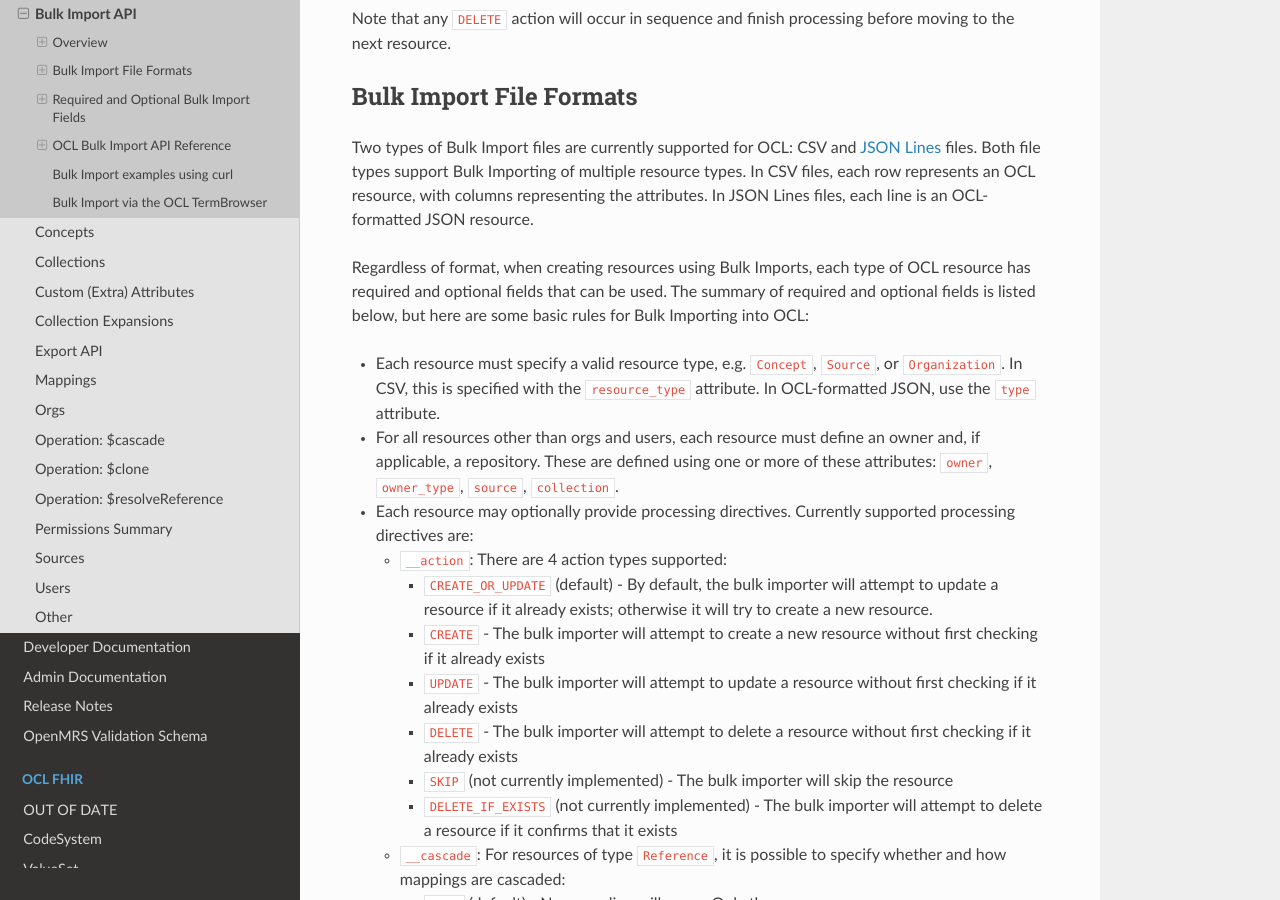
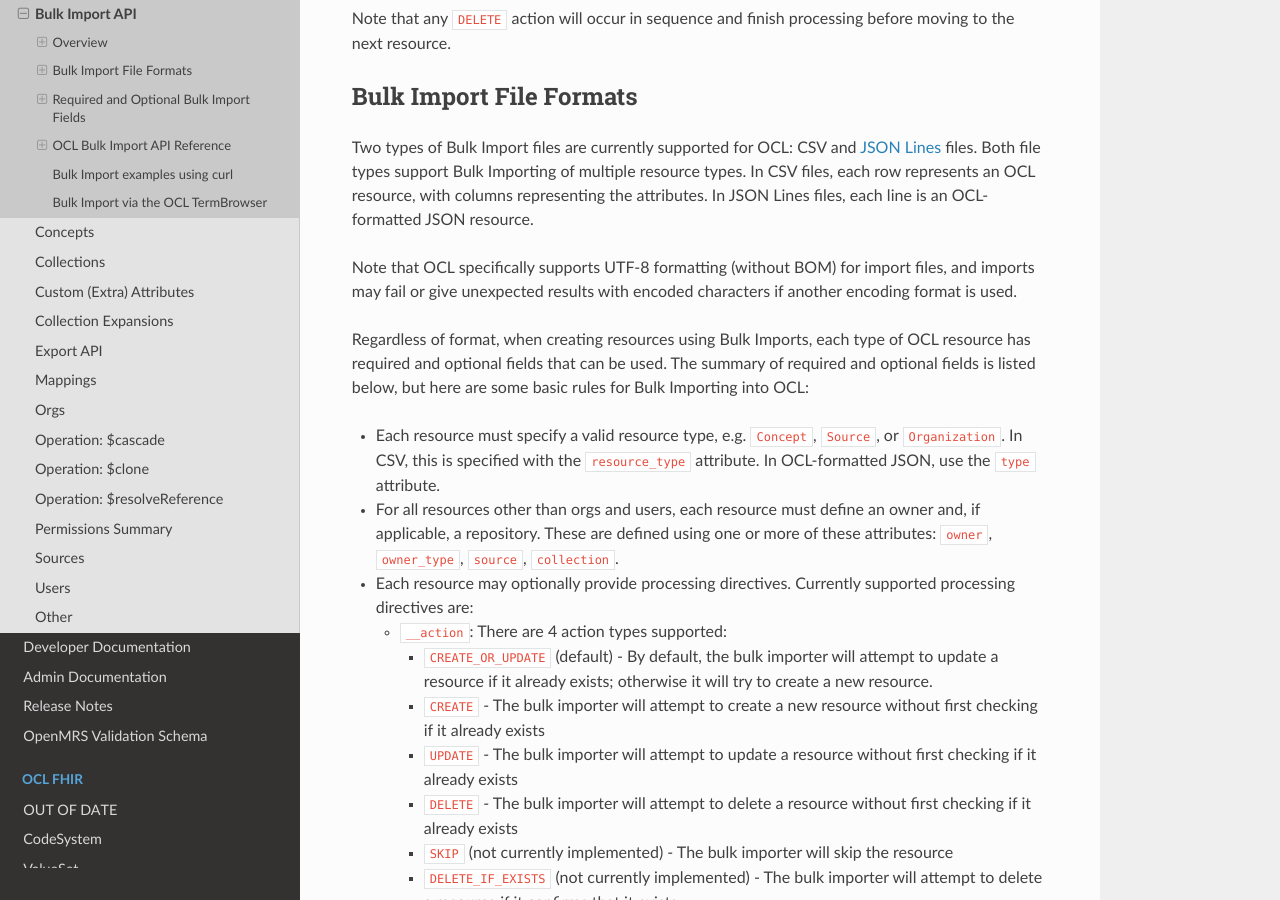
Before and after one commit to OpenConceptLab/ocl-docs, a Sphinx documentation site: the page built from docs/source/oclapi/apireference/bulkimporting.md, in a window 1280 px wide and 900 px high, scrolled down 887 px. Built offline with Sphinx 7.4.7 and the Read the Docs theme 2.0.0, drawn with Linux system fonts in a browser that asks for light colours.

Commit message:
Bulk Import Encoding addition
Note about OCL's supported encoding type

```diff
--- a/docs/source/oclapi/apireference/bulkimporting.md
+++ b/docs/source/oclapi/apireference/bulkimporting.md
@@ -18,6 +18,8 @@ Note that any `DELETE` action will occur in sequence and finish processing befor
 
 ## Bulk Import File Formats
 Two types of Bulk Import files are currently supported for OCL: CSV and [JSON Lines](https://jsonlines.org/) files. Both file types support Bulk Importing of multiple resource types. In CSV files, each row represents an OCL resource, with columns representing the attributes. In JSON Lines files, each line is an OCL-formatted JSON resource.
+
+Note that OCL specifically supports UTF-8 formatting (without BOM) for import files, and imports may fail or give unexpected results with encoded characters if another encoding format is used.
 
 Regardless of format, when creating resources using Bulk Imports, each type of OCL resource has required and optional fields that can be used. The summary of required and optional fields is listed below, but here are some basic rules for Bulk Importing into OCL:
 * Each resource must specify a valid resource type, e.g. `Concept`, `Source`, or `Organization`. In CSV, this is specified with the `resource_type` attribute. In OCL-formatted JSON, use the `type` attribute.
```
